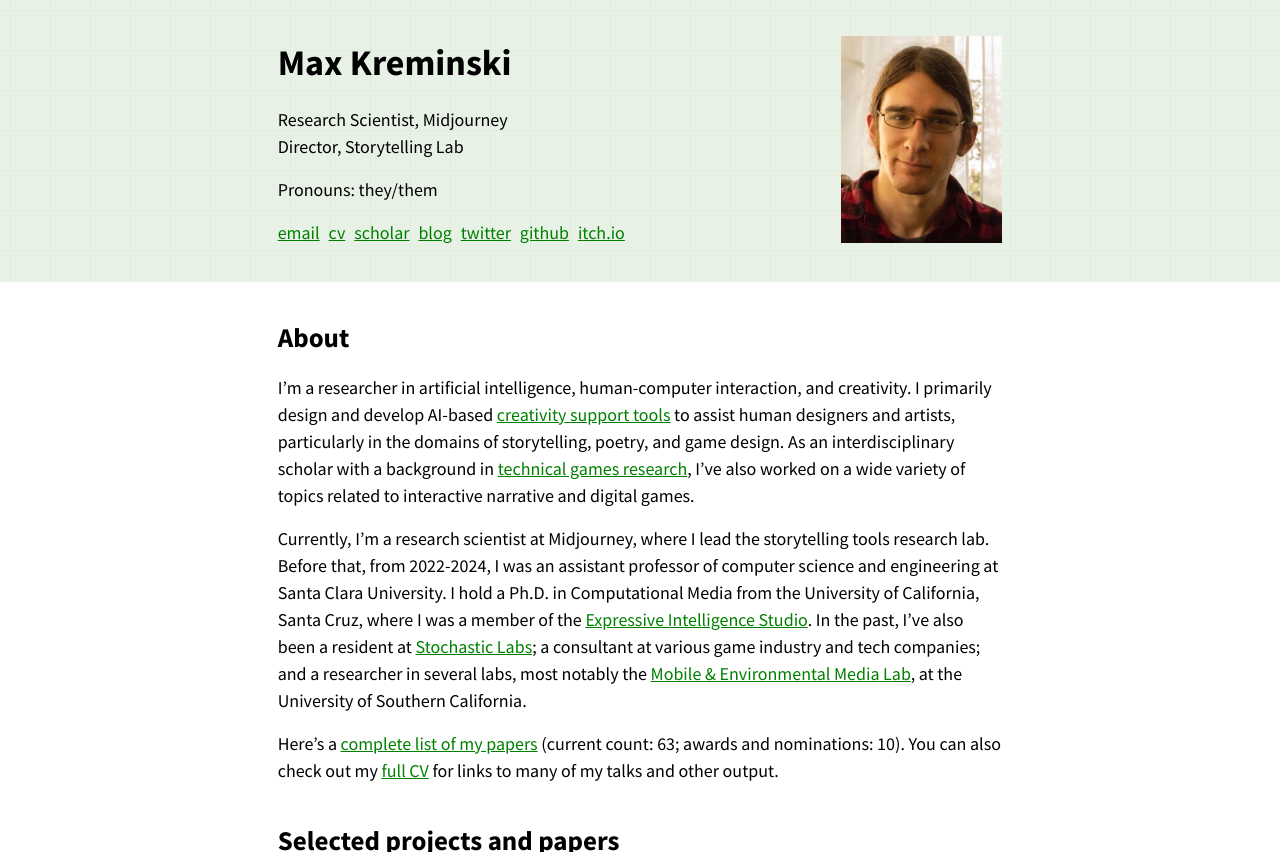
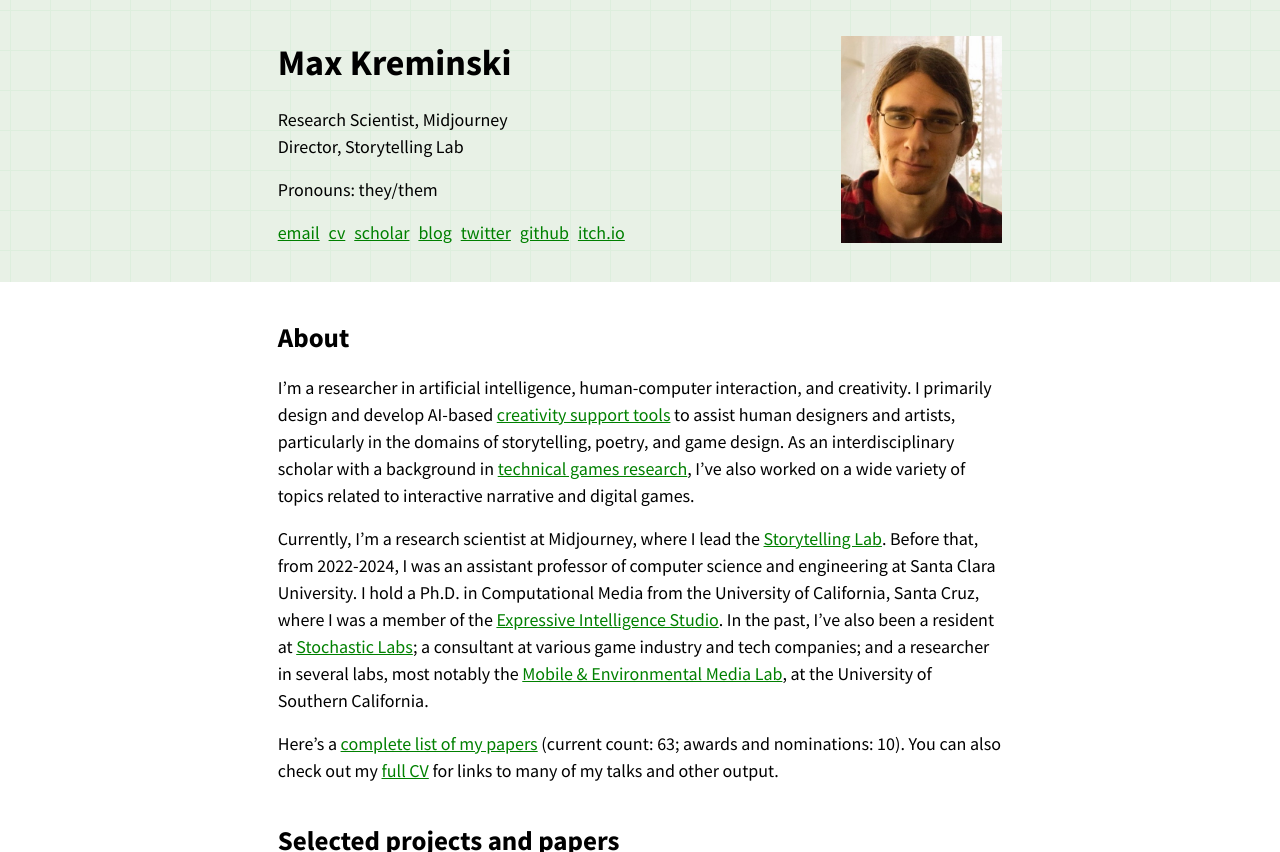
Before and after one commit to mkremins/mkremins.github.io, a Jekyll site: the page built from index.html, in a window 1280 px wide and 900 px high, cut to the strip 0-852 px from the top of the window. Built offline with Jekyll 4.4.1, drawn with Linux system fonts in a browser that asks for light colours.

Commit message:
Add Storytelling Lab website link

```diff
--- a/index.html
+++ b/index.html
@@ -6,7 +6,7 @@ layout: main
 	<div class="container">
 		<h2 class="section-title">About</h2>
 		<p>I’m a researcher in artificial intelligence, human-computer interaction, and creativity. I primarily design and develop AI-based <a href="/syllabi/csts-2023-01">creativity support tools</a> to assist human designers and artists, particularly in the domains of storytelling, poetry, and game design. As an interdisciplinary scholar with a background in <a href="https://www.kmjn.org/game-rankings/">technical games research</a>, I’ve also worked on a wide variety of topics related to interactive narrative and digital games.</p>
-		<p>Currently, I’m a research scientist at Midjourney, where I lead the storytelling tools research lab. Before that, from 2022-2024, I was an assistant professor of computer science and engineering at Santa Clara University. I hold a Ph.D. in Computational Media from the University of California, Santa Cruz, where I was a member of the <a href="https://eis.ucsc.edu/">Expressive Intelligence Studio</a>. In the past, I’ve also been a resident at <a href="https://stochasticlabs.org/">Stochastic Labs</a>; a consultant at various game industry and tech companies; and a researcher in several labs, most notably the <a href="https://mobilemedia.usc.edu/">Mobile & Environmental Media Lab</a>, at the University of Southern California.</p>
+		<p>Currently, I’m a research scientist at Midjourney, where I lead the <a href="https://mj-storytelling.github.io">Storytelling Lab</a>. Before that, from 2022-2024, I was an assistant professor of computer science and engineering at Santa Clara University. I hold a Ph.D. in Computational Media from the University of California, Santa Cruz, where I was a member of the <a href="https://eis.ucsc.edu/">Expressive Intelligence Studio</a>. In the past, I’ve also been a resident at <a href="https://stochasticlabs.org/">Stochastic Labs</a>; a consultant at various game industry and tech companies; and a researcher in several labs, most notably the <a href="https://mobilemedia.usc.edu/">Mobile & Environmental Media Lab</a>, at the University of Southern California.</p>
 		<p>Here’s a <a href="/publications">complete list of my papers</a> (current count: {{site.data.publications | size}}; awards and nominations: {{site.data.publications | where_exp: "pub", "pub.award" | size}}). You can also check out my <a href="/cv">full CV</a> for links to many of my talks and other output.</p>
 	</div>
 </section>
```
